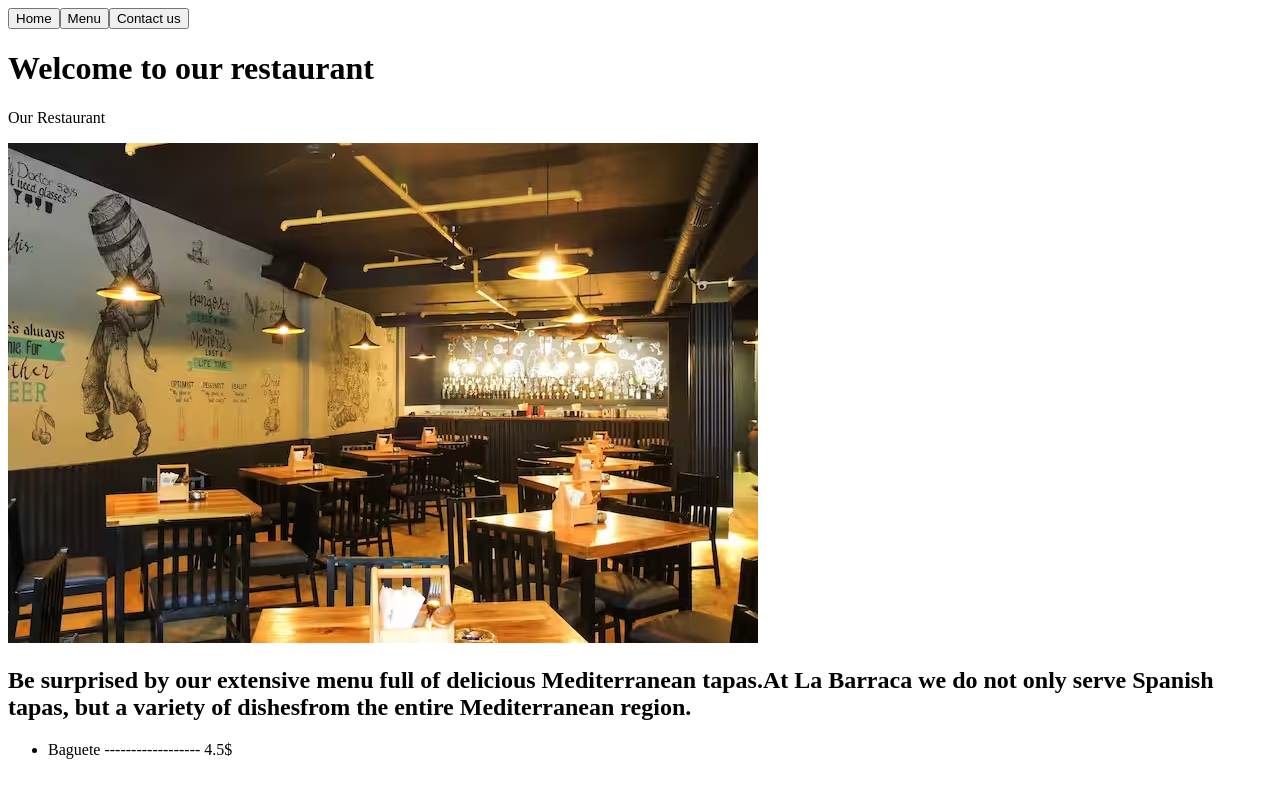
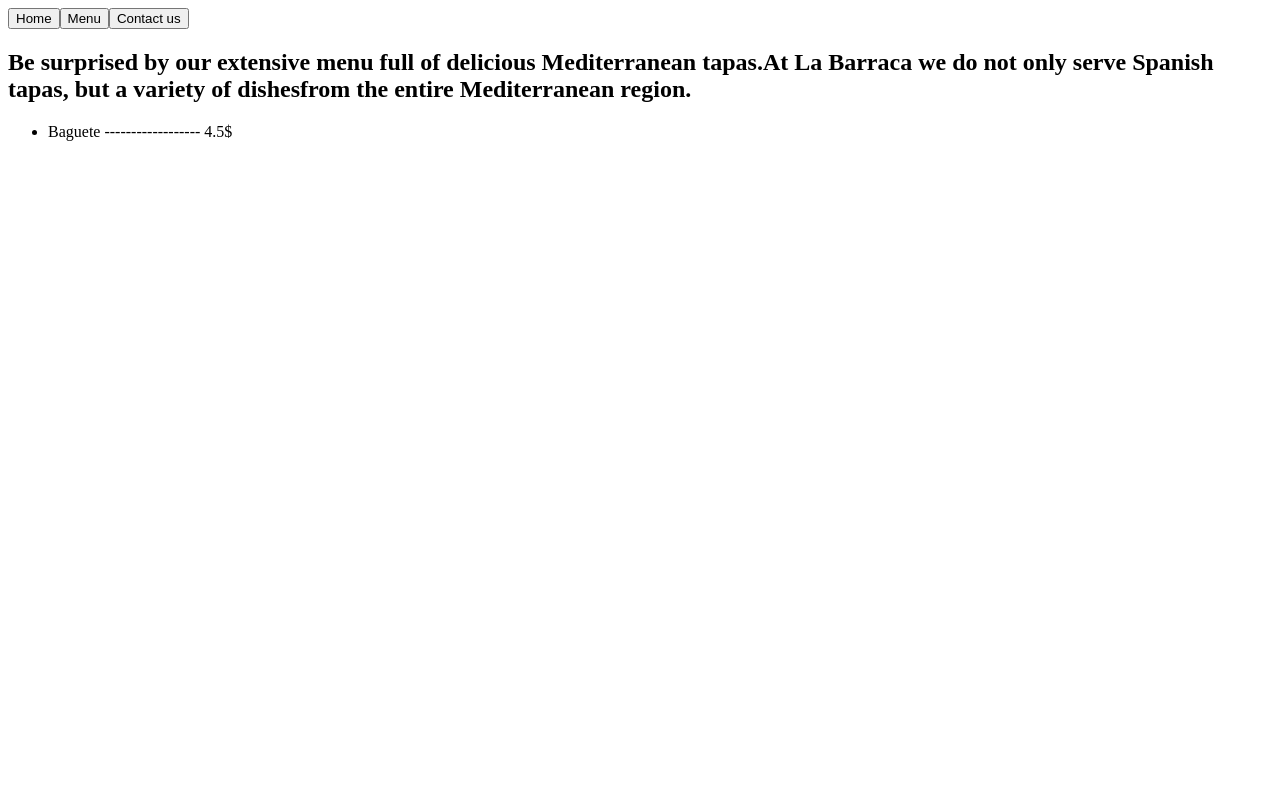
Before and after one commit to memajal/Restaurant_Page, a website built with webpack: page src/index.html in a window 1280 px wide. Both pictures are taken after a click on the button "Menu". Built offline with nearby package versions, Linux system fonts and the light colour scheme; files whose address does not match are found by name.

Commit message:
Add clearContent function to clear the content innher html when the button is clicked

```diff
--- a/src/index.html
+++ b/src/index.html
@@ -13,9 +13,7 @@
 
     </header>
     <div id="content">
-        <h1> Welcome to our restaurant</h1>
 
-        <p> Our Restaurant</p>
 
     </div>
 
--- a/src/navigation.js
+++ b/src/navigation.js
@@ -19,17 +19,27 @@
     nav.appendChild(ContactLink);
 
     HomeLink.addEventListener('click', () => {
+        clearContent();
         createHomePage();
     })
 
     MenuLink.addEventListener('click', () => {
+        clearContent()
         createMenuPage();
     })
 
     ContactLink.addEventListener('click', () => {
+        clearContent()
         createContactPage();
     })
 
 }
 
+function clearContent() {
+    const content = document.querySelector("#content");
+    if (content) {
+        content.innerHTML = "";
+    }
+}
+
 export default createNavigationMenu;
--- a/webpack.config.js
+++ b/webpack.config.js
@@ -20,7 +20,6 @@
             filename: 'index.html',
             inject: 'body'
 
-
         })
 
         ]
```
Also changed, not shown: dist/bundle.js, dist/index.html.
